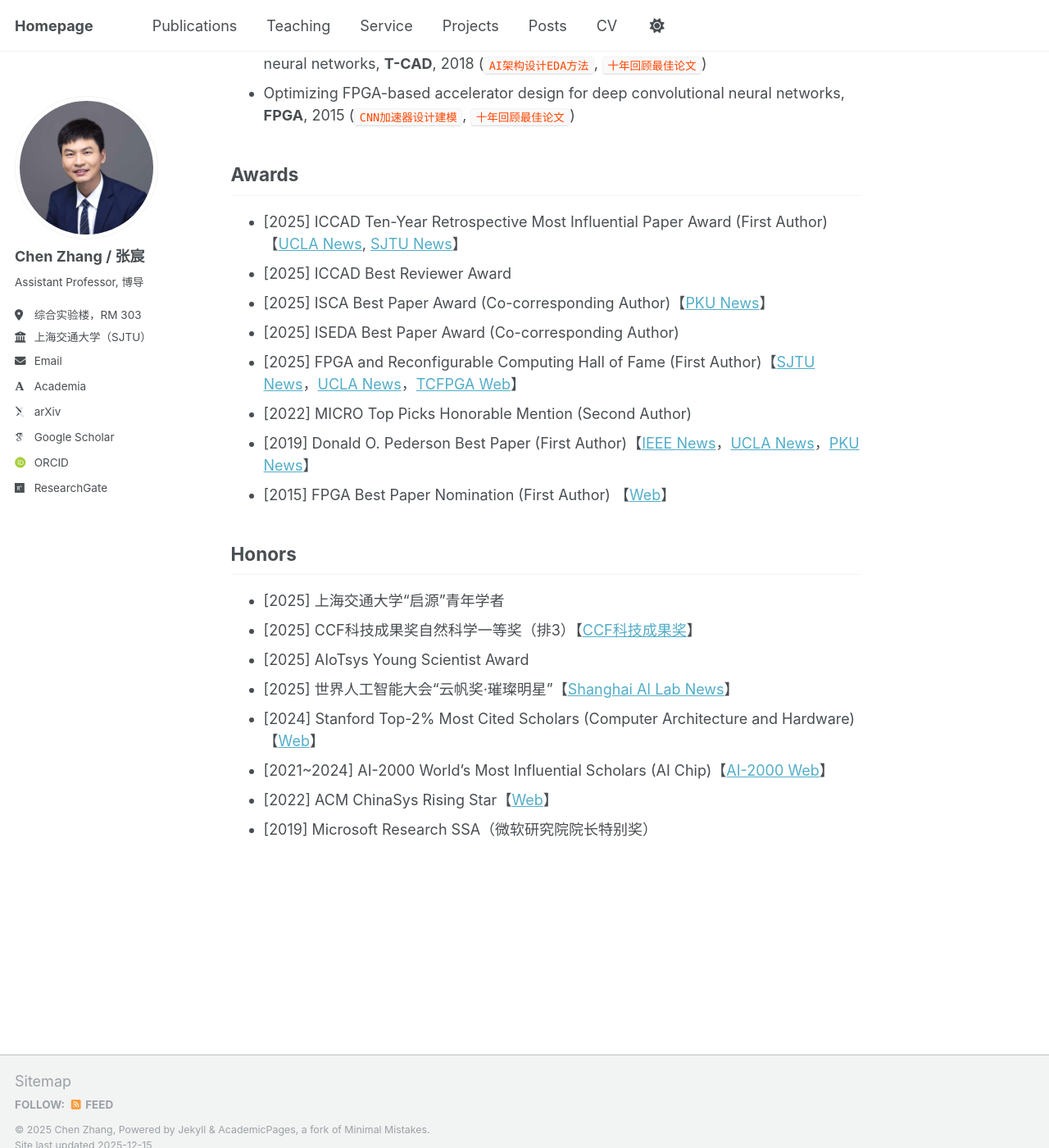
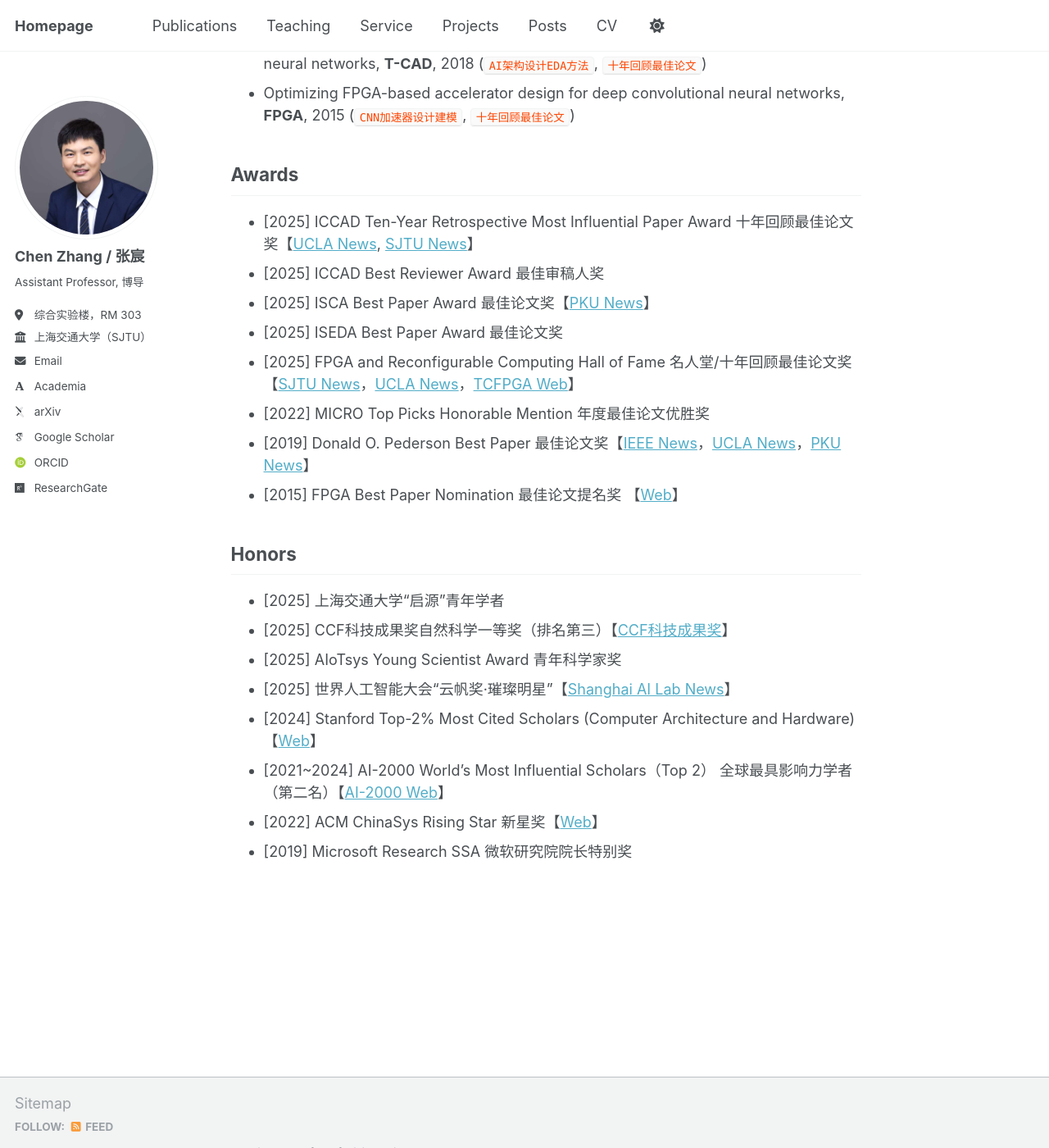
Before and after one commit to chenzhangsjtu/chenzhangsjtu.github.io, a Jekyll site: the page built from _pages/about.md, in a window 1280 px wide and 1400 px high, scrolled down 1716 px. Shown: the whole window at 82% size. Built offline with Jekyll 4.4.1, drawn with Linux system fonts in a browser that asks for light colours; some web fonts are replaced.

Commit message:
Update about.md

```diff
--- a/_pages/about.md
+++ b/_pages/about.md
@@ -41,27 +41,27 @@ He has published about 40 papers in top-tier conferences and journals, including
 
 
 ## Awards
-- [2025] ICCAD Ten-Year Retrospective Most Influential Paper Award (First Author)【[UCLA News](https://www.cs.ucla.edu/professor-jason-cong-wins-10-year-most-influential-paper-award-at-iccad-2025/), [SJTU News](https://news.sjtu.edu.cn/jdzh/20251028/215864.html)】
-- [2025] ICCAD Best Reviewer Award
-- [2025] ISCA Best Paper Award (Co-corresponding Author)【[PKU News](https://ic.pku.edu.cn/xwdt/6422d56ef3114e03b930e16b2f3b8941.htm)】
-- [2025] ISEDA Best Paper Award (Co-corresponding Author)
-- [2025] FPGA and Reconfigurable Computing Hall of Fame (First Author)【[SJTU News](https://mp.weixin.qq.com/s/ZKNA4BI9bxbInRNhaJVlLg)，[UCLA News](https://www.cs.ucla.edu/professor-jason-cong-and-co-authors-inducted-into-the-class-of-2025-fpga-and-reconfigurable-computing-hall-of-fame/)，[TCFPGA Web](https://tcfpga.org/books/hall-of-fame/page/hall-of-fame-inductees)】<!-- Since 2017, the award has been selected by a vote of the TCFPGA committee, and this is the first time it has been awarded to a scholar from the Asia-Pacific region. -->
-- [2022] MICRO Top Picks Honorable Mention (Second Author) <!--（MICRO 年度最佳论文优胜奖）-->
-- [2019] Donald O. Pederson Best Paper (First Author)【[IEEE News](https://ieee-ceda.org/awards/donald-o-pederson-award#recipients)，[UCLA News](https://www.cs.ucla.edu/2019-donald-o-pederson-best-paper-award/)，[PKU News](https://cs.pku.edu.cn/info/1263/2440.htm)】<!-- Since 1999, the recipients have been selected through voting by the IEEE CEDA committee. This marks the first time that a Chinese scholars has received the award. -->
-- [2015] FPGA Best Paper Nomination (First Author) 【[Web](https://www.isfpga.org/past/fpga2015/index.html)】
+- [2025] ICCAD Ten-Year Retrospective Most Influential Paper Award 十年回顾最佳论文奖【[UCLA News](https://www.cs.ucla.edu/professor-jason-cong-wins-10-year-most-influential-paper-award-at-iccad-2025/), [SJTU News](https://news.sjtu.edu.cn/jdzh/20251028/215864.html)】
+- [2025] ICCAD Best Reviewer Award 最佳审稿人奖
+- [2025] ISCA Best Paper Award 最佳论文奖【[PKU News](https://ic.pku.edu.cn/xwdt/6422d56ef3114e03b930e16b2f3b8941.htm)】
+- [2025] ISEDA Best Paper Award 最佳论文奖
+- [2025] FPGA and Reconfigurable Computing Hall of Fame 名人堂/十年回顾最佳论文奖【[SJTU News](https://mp.weixin.qq.com/s/ZKNA4BI9bxbInRNhaJVlLg)，[UCLA News](https://www.cs.ucla.edu/professor-jason-cong-and-co-authors-inducted-into-the-class-of-2025-fpga-and-reconfigurable-computing-hall-of-fame/)，[TCFPGA Web](https://tcfpga.org/books/hall-of-fame/page/hall-of-fame-inductees)】<!-- Since 2017, the award has been selected by a vote of the TCFPGA committee, and this is the first time it has been awarded to a scholar from the Asia-Pacific region. -->
+- [2022] MICRO Top Picks Honorable Mention 年度最佳论文优胜奖 <!--（MICRO 年度最佳论文优胜奖）-->
+- [2019] Donald O. Pederson Best Paper 最佳论文奖【[IEEE News](https://ieee-ceda.org/awards/donald-o-pederson-award#recipients)，[UCLA News](https://www.cs.ucla.edu/2019-donald-o-pederson-best-paper-award/)，[PKU News](https://cs.pku.edu.cn/info/1263/2440.htm)】<!-- Since 1999, the recipients have been selected through voting by the IEEE CEDA committee. This marks the first time that a Chinese scholars has received the award. -->
+- [2015] FPGA Best Paper Nomination 最佳论文提名奖 【[Web](https://www.isfpga.org/past/fpga2015/index.html)】
 
 
 ## Honors
 - [2025] 上海交通大学“启源”青年学者
-- [2025] CCF科技成果奖自然科学一等奖（排3）【[CCF科技成果奖](https://mp.weixin.qq.com/s/E_mKk9NPjM9IHYafRUqpHA)】
+- [2025] CCF科技成果奖自然科学一等奖（排名第三）【[CCF科技成果奖](https://mp.weixin.qq.com/s/E_mKk9NPjM9IHYafRUqpHA)】
 <!--- [2025] 教育部自然科学二等奖（排4）-->
-- [2025] AIoTsys Young Scientist Award
+- [2025] AIoTsys Young Scientist Award 青年科学家奖
 - [2025] 世界人工智能大会“云帆奖·璀璨明星”【[Shanghai AI Lab News](https://mp.weixin.qq.com/s/tZo4lPEPPP1Xp94KbycziQ)】
 - [2024] Stanford Top-2% Most Cited Scholars (Computer Architecture and Hardware)【[Web](https://topresearcherslist.com/Home/Profile/899190)】
-- [2021~2024] AI-2000 World's Most Influential Scholars (AI Chip)【[AI-2000 Web](https://www.aminer.cn/ai2000/ct)】
+- [2021~2024] AI-2000 World's Most Influential Scholars（Top 2） 全球最具影响力学者（第二名）【[AI-2000 Web](https://www.aminer.cn/ai2000/ct)】
 <!-- - [2024] FPGA会议历史（自1992年以来）高被引论文（第一名）【[ACM Library](https://dl.acm.org/conference/fpga)】-->
-- [2022] ACM ChinaSys Rising Star【[Web](https://chinasys.org/doku.php?id=awards)】
-- [2019] Microsoft Research SSA（微软研究院院长特别奖）
+- [2022] ACM ChinaSys Rising Star 新星奖【[Web](https://chinasys.org/doku.php?id=awards)】
+- [2019] Microsoft Research SSA 微软研究院院长特别奖
 
 
 <!---
```
